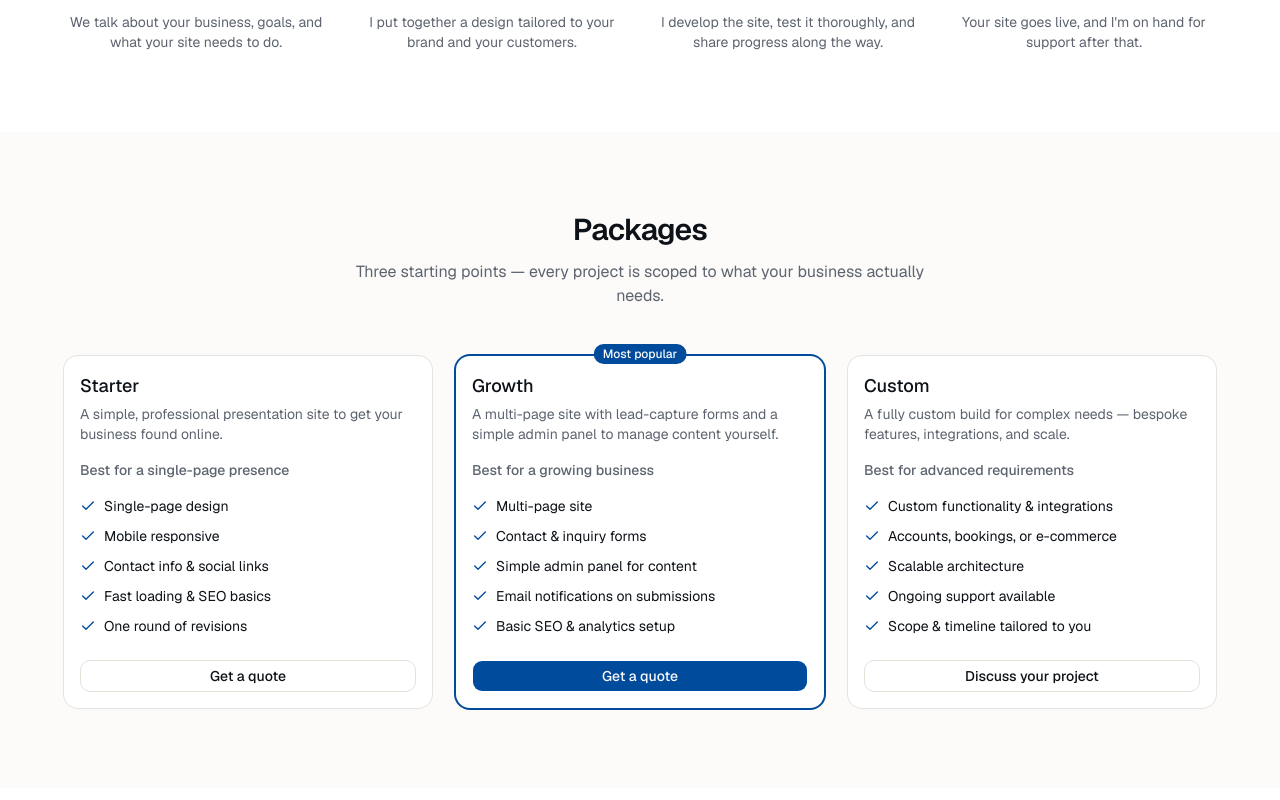
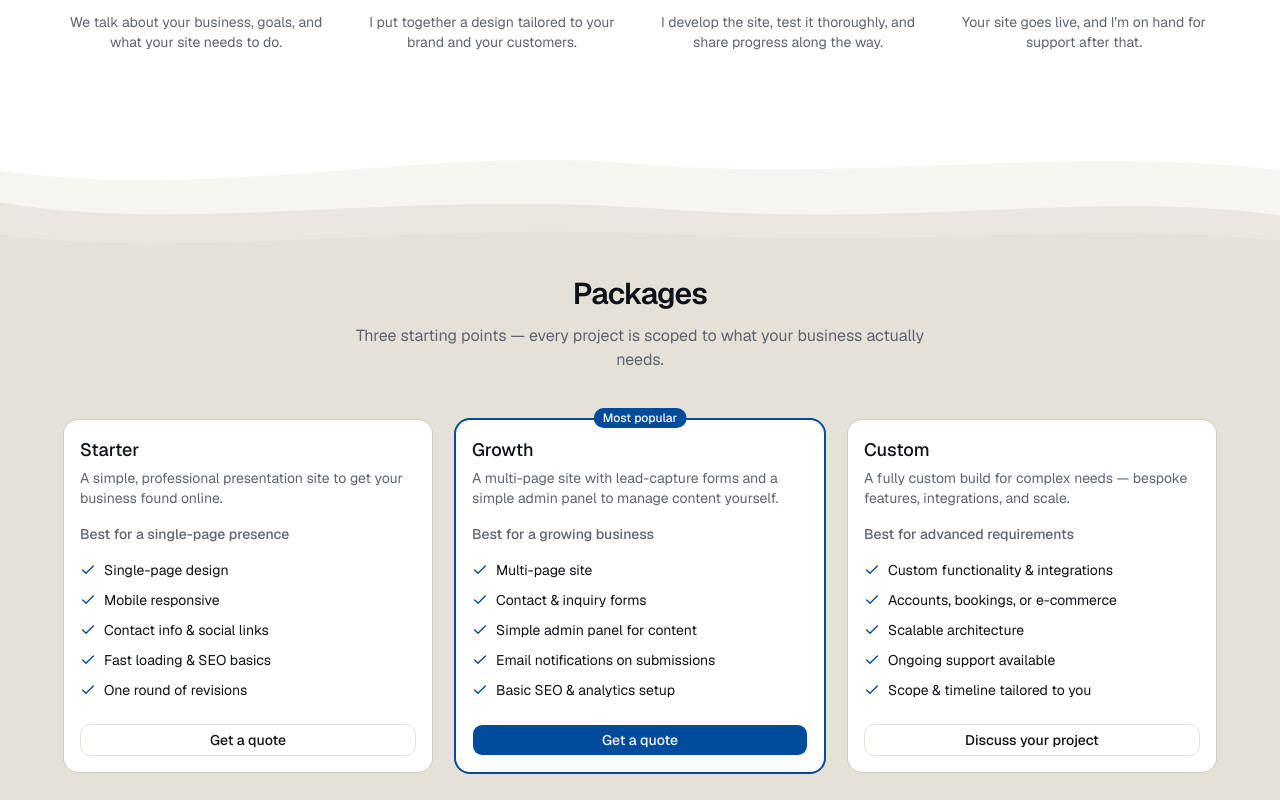
Before and after one commit to Tomas-Kaiser/kaiserwebstudio, a Next.js app: page /en in a window 1280 px wide. Shown: the part 3020-3820 px from the top of the page. Built offline with nearby package versions, Linux system fonts and the light colour scheme.

Commit message:
Add wave divider background to Packages section

```diff
--- a/src/app/[locale]/page.tsx
+++ b/src/app/[locale]/page.tsx
@@ -109,6 +109,35 @@ function MobileHeroAccent({ className }: { className?: string }) {
       <rect x="40" y="52" width="50" height="6" rx="3" fill="#e2e0da" />
       <rect x="40" y="64" width="70" height="6" rx="3" fill="#e2e0da" />
       <rect x="40" y="76" width="32" height="8" rx="4" fill="#8fb4e6" />
+    </svg>
+  );
+}
+
+function WaveBackground({ className }: { className?: string }) {
+  return (
+    <svg
+      viewBox="0 0 1440 150"
+      preserveAspectRatio="none"
+      aria-hidden="true"
+      className={cn(
+        "pointer-events-none absolute inset-x-0 top-0 h-40 w-full sm:h-48",
+        className
+      )}
+    >
+      <path
+        d="M0,30 C240,55 480,10 720,25 C960,40 1200,10 1440,30 L1440,150 L0,150 Z"
+        fill="#e4e1d8"
+        opacity="0.35"
+      />
+      <path
+        d="M0,55 C220,80 440,45 740,60 C1040,75 1220,45 1440,65 L1440,150 L0,150 Z"
+        fill="#e4e1d8"
+        opacity="0.65"
+      />
+      <path
+        d="M0,80 C220,100 460,70 760,80 C1040,90 1220,70 1440,85 L1440,150 L0,150 Z"
+        fill="#e4e1d8"
+      />
     </svg>
   );
 }
@@ -292,8 +321,13 @@ export default function Home() {
         </div>
       </section>
 
-      <section id="packages" className="bg-muted/30 px-4 py-20">
-        <div className="mx-auto max-w-6xl">
+      <section
+        id="packages"
+        className="relative overflow-hidden bg-[linear-gradient(to_bottom,var(--background)_0,var(--background)_160px,#e4e1d8_160px,#e4e1d8_100%)] px-4 pt-32 pb-20 sm:bg-[linear-gradient(to_bottom,var(--background)_0,var(--background)_192px,#e4e1d8_192px,#e4e1d8_100%)] sm:pt-36"
+      >
+        <WaveBackground />
+
+        <div className="relative mx-auto max-w-6xl">
           <div className="mx-auto max-w-xl text-center">
             <h2 className="text-3xl font-semibold tracking-tight">
               {tPackages("title")}
```
